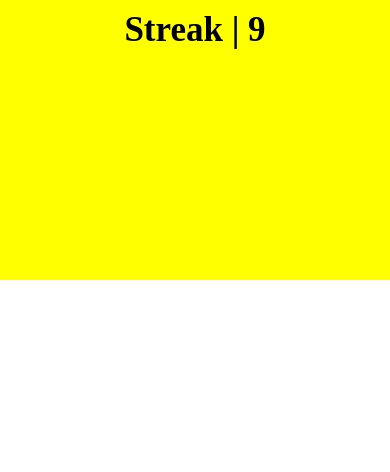
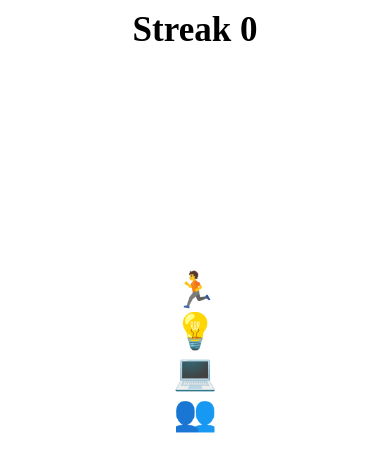
Before and after one commit to omomerong/onmyown, a React Native app: screen / in a window 390 px wide. Shown: the top 472 px of the page. Built offline with nearby package versions, Linux system fonts and the light colour scheme.

Commit message:
chores: src 폴더 분리

```diff
--- a/components/CharacterImg.tsx
+++ b/src/components/CharacterImg.tsx
@@ -11,7 +11,7 @@ const CharacterImg = () => {
         alignItems: 'center',
         // backgroundColor: 'blue',
       }}
-      src="/Users/jemerald/project/onmyown/public/images/myduck.png"
+      src="~/public/images/myduck.png"
     />
   )
 }
--- a/components/Streak.tsx
+++ b/src/components/Streak.tsx
@@ -4,16 +4,10 @@ import { Text } from 'react-native'
 const Streak = (props: { dayStreak: number }) => {
   const dayStreak: number = props.dayStreak
   // TODO: 들어온 숫자에 대해 1️⃣ 숫자 이모지로 변환하는 코드
-  // switch (dayStreak) {
-  //   case 1:
-  //     break
 
-  //   default:
-  //     break
-  // }
   return (
     <>
-      <Text>Streak | </Text>
+      <Text>Streak </Text>
       <Text>{dayStreak}</Text>
     </>
   )
--- a/screens/Homescreen.tsx
+++ b/src/screens/Homescreen.tsx
@@ -1,17 +1,24 @@
-import React from 'react'
+import React, { useState } from 'react'
 import { SafeAreaView } from 'react-native'
 import Streak from '../components/Streak'
 import CharacterImg from '../components/CharacterImg'
 import styled from 'styled-components/native'
 
+// TODO: streak 전역 변수 관리
+
 function Homescreen() {
+  const [dayStreak, setDayStreak] = useState(0)
   return (
     <SafeAreaView>
-      <ImageBox style={{ backgroundColor: 'yellow' }}>
+      <ImageBox style={{ backgroundColor: '#FFF' }}>
         <Title>
-          <Streak dayStreak={9} />
+          <Streak dayStreak={dayStreak} />
         </Title>
         <CharacterImg />
+        <Title>🏃</Title>
+        <Title>💡</Title>
+        <Title>💻</Title>
+        <Title>👥</Title>
       </ImageBox>
     </SafeAreaView>
   )
```
Also changed, not shown: index.js (+4 -4 lines), tsconfig.json (+10 -1 lines), src/App.tsx (renamed from App.tsx), src/public/images/1024.png (renamed from public/images/1024.png), src/public/images/myduck.png (renamed from public/images/myduck.png).
